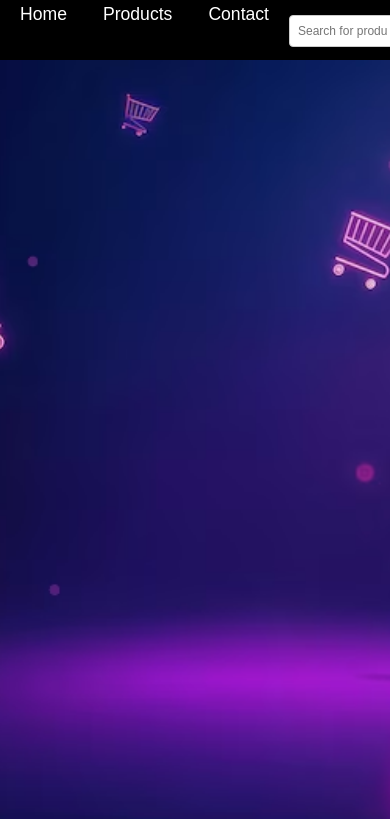
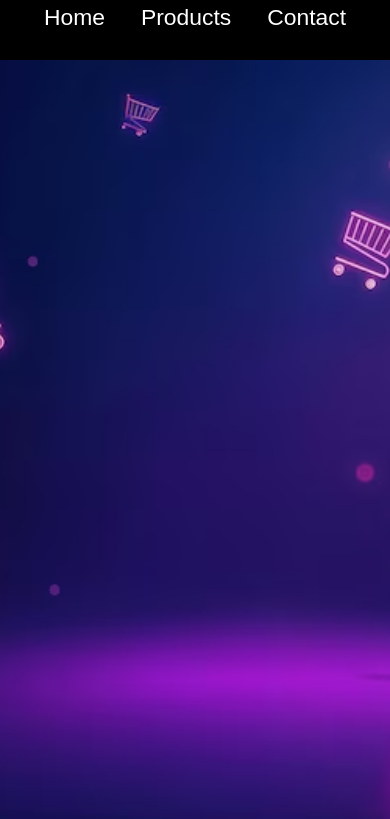
Before and after one commit to mohammed-aladni/login-repo, a PHP site: page /homepage.html in a window 390 px wide. Shown: the top 819 px of the page. Run offline with PHP 8.4, Linux system fonts and the light colour scheme.

Commit message:
update in search bar

```diff
--- a/css/styles.css
+++ b/css/styles.css
@@ -38,6 +38,7 @@ body {
 }
 
 .nav-links {
+  font-size: 1.3rem;
   display: flex;
   flex-direction: row;
     gap: 10px;
@@ -247,7 +248,7 @@ footer {
 @media only screen and (max-width: 480px) {
   .navbar {
     display: flex;
-    flex-direction: row;
+    flex-direction: column; /* Stack items vertically */
     align-items: center;
     justify-content: space-between;
     padding: 6px;
--- a/homepage.html
+++ b/homepage.html
@@ -28,10 +28,7 @@
         </li>
         <li><a href="contact.html">Contact</a></li>
       </ul>
-      <div class="search-bar">
-        <input type="text" placeholder="Search for products..." id="searchInput">
-        <button id="searchButton" type="button"><img src="/image/scan.png" alt="Search" ></button>
-      </div>
+
 
     </nav>
   </header>
```
